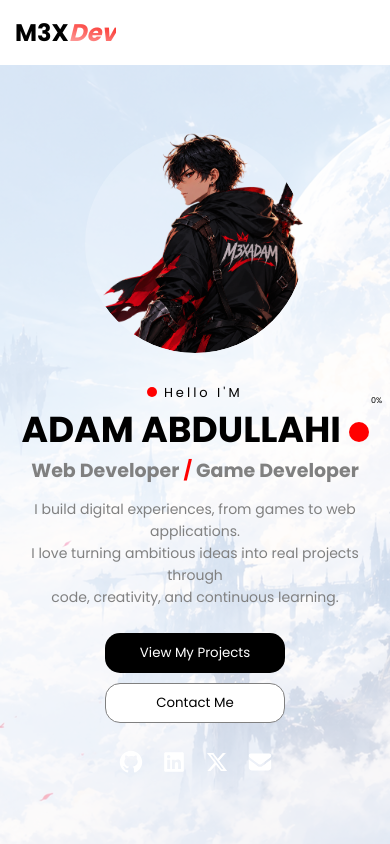
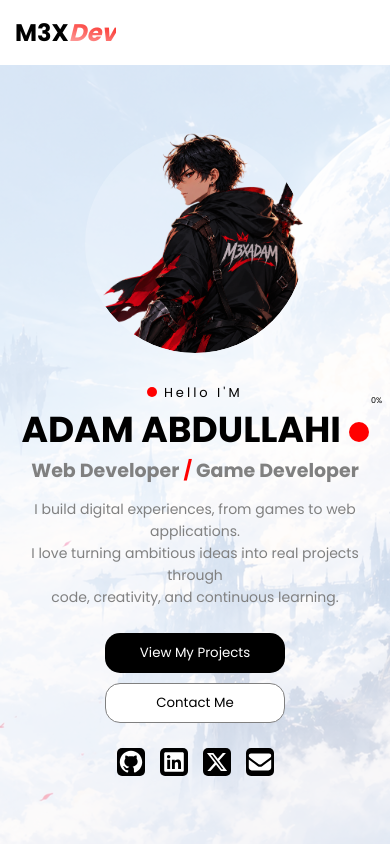
Before and after one commit to m3xadam/portfolio, a React (Vite) app: page / in a window 390 px wide. Shown: the top 844 px of the page. Built offline with nearby package versions, Linux system fonts and the light colour scheme.

Commit message:
mobile view pdate

```diff
--- a/src/components/footer.jsx
+++ b/src/components/footer.jsx
@@ -3,7 +3,7 @@ import linkedin from "../images/linkedin.svg";
 import x from "../images/x.svg";
 import github from "../images/github.svg";
 import mail from "../images/mail.svg";
-import discord from "../images/linkedin.svg";
+import instagram from "../images/instagram.svg";
 
 function Footer() {
   return (
@@ -29,20 +29,20 @@ function Footer() {
 
         <div className="fsec1">
           <div className="socials">
-            <a href="">
+            <a href="https://github.com/m3xadam/m3xadam">
               <img src={github} alt="github" />
             </a>
-            <a href="">
+            <a href="https://www.x.com/m3x_adam">
               <img src={x} alt="x" />
             </a>
-            <a href="">
+            <a href="https://www.linkedin.com/in/m3x-adam">
               <img src={linkedin} alt="linkedin" />
             </a>
-            <a href="">
+            <a href="mailto:businessinqdraxarmy@gmail.com">
               <img src={mail} alt="mail" />
             </a>
-            <a href="">
-              <img src={linkedin} alt="Discord" />
+            <a href="https://www.instagram.com/m3x_adam">
+              <img src={instagram} alt="Instagram" />
             </a>
           </div>
         </div>
--- a/src/components/hero.jsx
+++ b/src/components/hero.jsx
@@ -35,16 +35,16 @@ function Hero() {
               <button className="cm">Contact Me</button>
             </div>
             <div className="footer">
-              <a href="">
+              <a href="https://github.com/m3xadam/m3xadam">
                 <img src={github} alt="Github" />
               </a>
-              <a href="">
+              <a href="https://www.linkedin.com/in/m3x-adam">
                 <img src={linkedin} alt="Linkedin" />
               </a>
-              <a href="">
+              <a href="https://www.x.com/m3x_adam">
                 <img src={x} alt="X" />
               </a>
-              <a href="">
+              <a href="mailto:businessinqdraxarmy@gmail.com">
                 <img src={mail} alt="Mail" />
               </a>
             </div>
--- a/src/css/hero.css
+++ b/src/css/hero.css
@@ -170,6 +170,8 @@
 .footer a{
     width: 30px;
     height: 30px;
+    background : black;
+    border-radius: 5px;
 }
 
 .footer a img{
--- a/src/css/skill.css
+++ b/src/css/skill.css
@@ -80,6 +80,9 @@
    ========================= */
 
 @media (max-width: 768px) {
+    body{
+        background-color: black;
+    }
 
     .Skillwrapper {
         width: 100%;
```
Also changed, not shown: src/images/instagram.svg (added).
